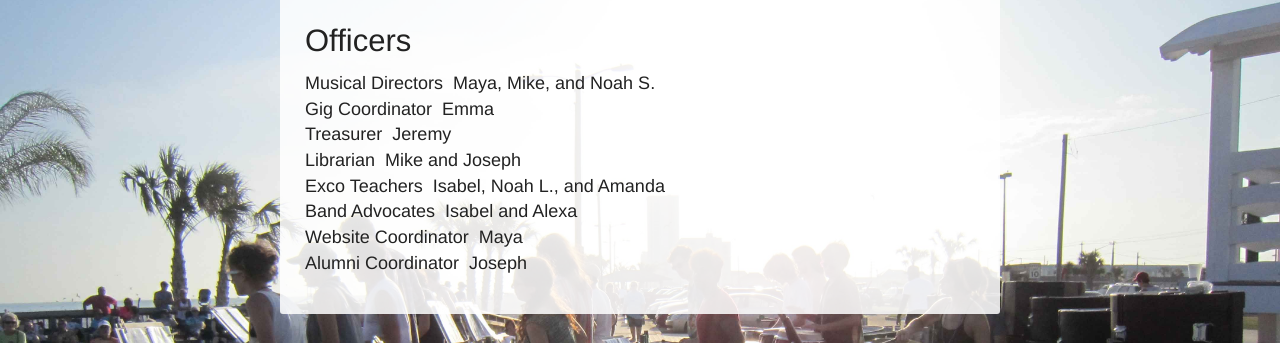
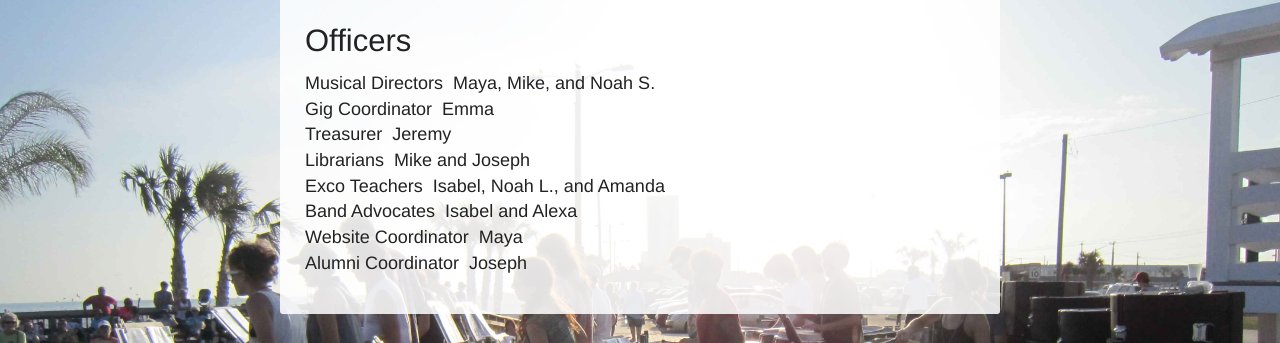
Before and after one commit to oberlinsteel/oberlinsteel.github.io, a Jekyll site: the page built from band/index.md, in a window 1280 px wide. Shown: the part 1127-1470 px from the top of the page. Built offline with Jekyll 4.4.1, drawn with Linux system fonts in a browser that asks for light colours; Markdown is read by kramdown in place of the engine named in the settings.

Commit message:
Update band.yaml

```diff
--- a/_data/band.yaml
+++ b/_data/band.yaml
@@ -68,7 +68,7 @@ officers:
   name: Emma
 - title: Treasurer
   name: Jeremy
-- title: Librarian
+- title: Librarians
   name: Mike and Joseph
 - title: Exco Teachers
   name: Isabel, Noah L., and Amanda
```
